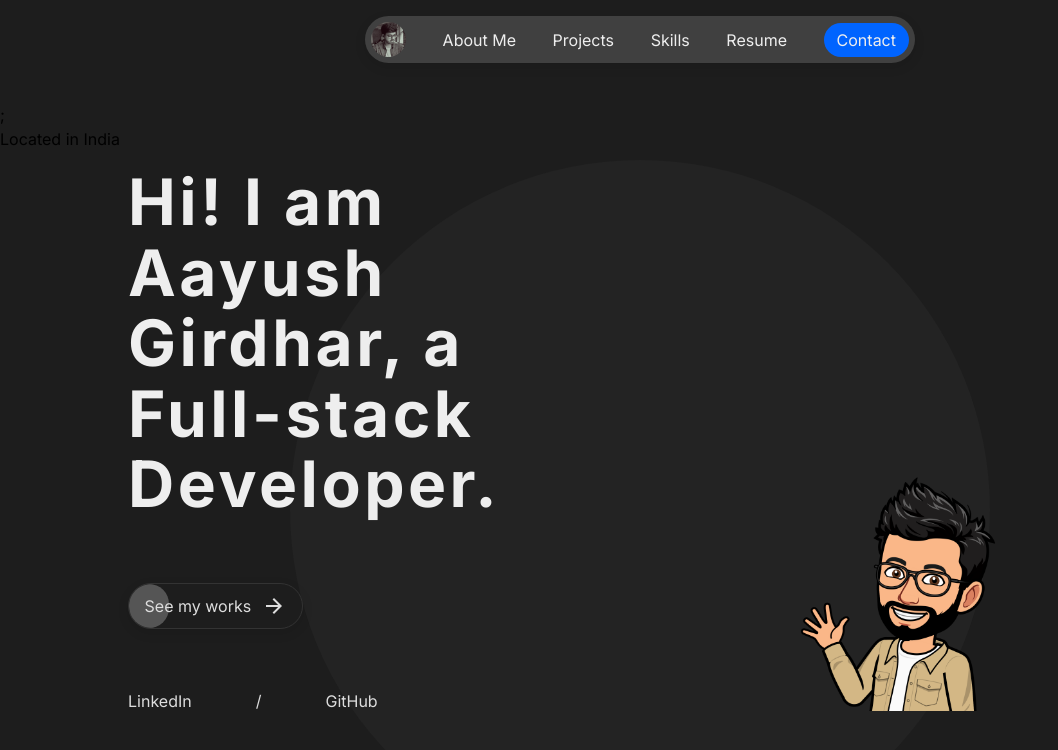
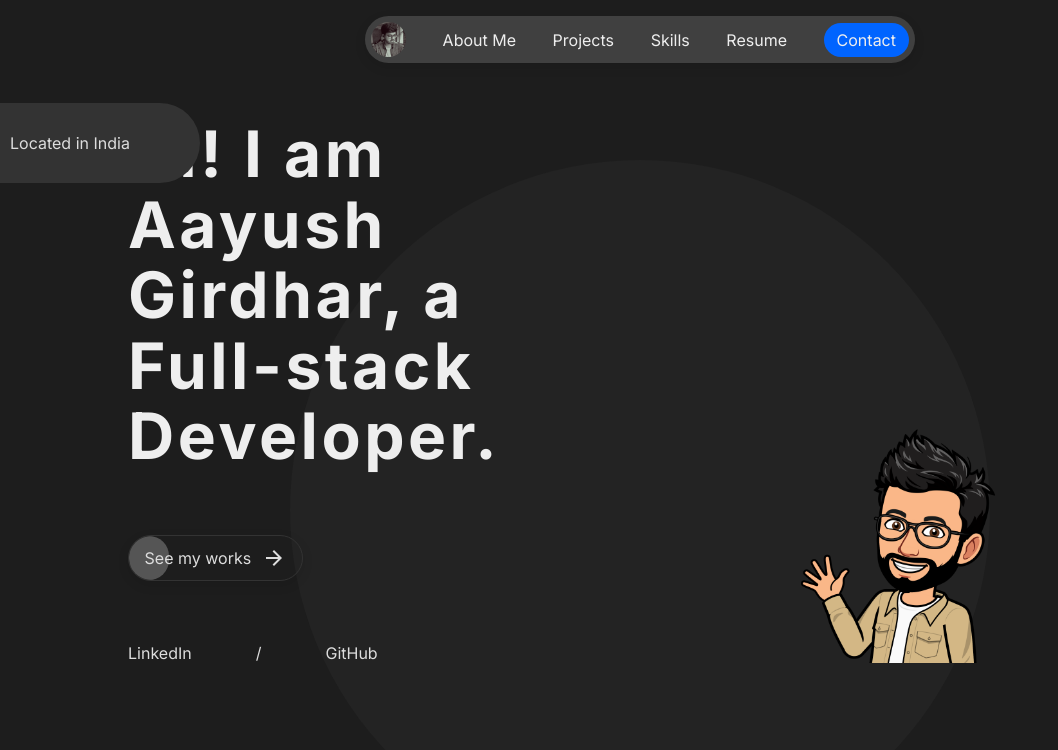
Before and after one commit to aayushgirdhar/portfolio, a React (Vite) app: page / in a window 1280 px wide. Shown: the top 750 px of the page, without its empty margins (0-1058 px from the left). Built offline with nearby package versions, Linux system fonts and the light colour scheme.

Commit message:
added framer motion

```diff
--- a/package.json
+++ b/package.json
@@ -14,6 +14,7 @@
     "@emotion/styled": "^11.11.0",
     "@mui/icons-material": "^5.14.7",
     "@mui/material": "^5.14.7",
+    "framer-motion": "^10.16.2",
     "react": "^18.2.0",
     "react-dom": "^18.2.0"
   },
--- a/src/App.jsx
+++ b/src/App.jsx
@@ -3,7 +3,7 @@ import Hero from "./components/Hero/Hero";
 function App() {
   return (
     <>
-      <Navbar />;
+      <Navbar />
       <Hero />
     </>
   );
--- a/src/components/Hero/Hero.css
+++ b/src/components/Hero/Hero.css
@@ -7,6 +7,18 @@
   background-color: #232323;
   left: calc(50% - 350px);
   top: 20%;
+}
+
+.location {
+  position: absolute;
+  display: flex;
+  align-items: center;
+  padding: 10px;
+  height: 80px;
+  width: 200px;
+  border-radius: 0 40px 40px 0;
+  background-color: #333;
+  color: #ddd;
 }
 
 .hero-background-cross {
--- a/src/components/Hero/Hero.jsx
+++ b/src/components/Hero/Hero.jsx
@@ -1,6 +1,7 @@
 import React from "react";
 import ArrowForwardOutlinedIcon from "@mui/icons-material/ArrowForwardOutlined";
 import hi from "../../assets/hi.webp";
+import { motion } from "framer-motion";
 import "./Hero.css";
 
 const Hero = () => {
@@ -8,28 +9,55 @@ const Hero = () => {
     <>
       <div className="hero-background-circle"></div>
       {/* <div className="hero-background-cross"></div> */}
-      <div className="location">
+      <motion.div
+      initial={{x:-200}}
+      animate={{x:0}}
+      transition={{type:'Spring', duration: 0.3}}
+      className="location">
         <p>Located in India</p>
-      </div>
+      </motion.div>
       <div className="hero-section">
         <div className="hero-left">
+          <motion.div
+            initial={{ opacity: 0, y: 350 }}
+            animate={{ opacity: 1, y: 0 }}
+            transition={{ type: "spring", duration: 0.6 }} // Animation duration
+          >
             <h1 className="hero-header">
-            Hi! I am Aayush Girdhar, a
-            <span> Full-stack Developer</span>.
+              Hi! I am Aayush Girdhar, a<span> Full-stack Developer</span>.
             </h1>
+          </motion.div>
+          <motion.div
+            initial={{ opacity: 0, y: 350 }}
+            animate={{ opacity: 1, y: 0 }}
+            transition={{ type: "spring", duration: 0.8 }} // Animation duration
+          >
             <button className="more-btn">
               See my works <ArrowForwardOutlinedIcon className="arrow" />
             </button>
+          </motion.div>
+          <motion.div
+            initial={{ opacity: 0, y: 350 }}
+            animate={{ opacity: 1, y: 0 }}
+            transition={{ type: "spring", duration: 1 }} // Animation duration
+          >
             <div className="social-links">
               <div className="social-item">LinkedIn</div>
               <div className>/</div>
               <div className="social-item">GitHub</div>
             </div>
+          </motion.div>
         </div>
         <div className="hero-right">
+          <motion.div
+            initial={{ opacity: 0, y: 350 }}
+            animate={{ opacity: 1, y: 0 }}
+            transition={{ type: "spring", duration: 0.6 }} // Animation duration
+          >
             <div className="hero-img">
               <img src={hi} alt="" />
             </div>
+          </motion.div>
         </div>
       </div>
     </>
--- a/src/components/Navbar/Navbar.jsx
+++ b/src/components/Navbar/Navbar.jsx
@@ -1,9 +1,15 @@
 import React from "react";
+import { motion } from "framer-motion";
 import "./Navbar.css";
 import pic from "../../assets/pic.webp";
 const Navbar = () => {
   return (
-      <nav className="nav">
+    <motion.nav
+      initial={{ opacity: 0, scale: 0.25 }}
+      animate={{ opacity: 1, scale: 1 }}
+      transition={{ type: "spring", duration: 0.7 }}
+      className="nav"
+    >
         <div className="nav-item">
           <img src={pic} alt="me" />
         </div>
@@ -12,7 +18,7 @@ const Navbar = () => {
         <div className="nav-item">Skills</div>
         <div className="nav-item">Resume</div>
         <div className="nav-item">Contact</div>
-      </nav>
+    </motion.nav>
   );
 };
 
```
Also changed, not shown: 1 other file (tests, documents, lock files or other folders). Lines whose indentation alone changed are shown as unchanged.
